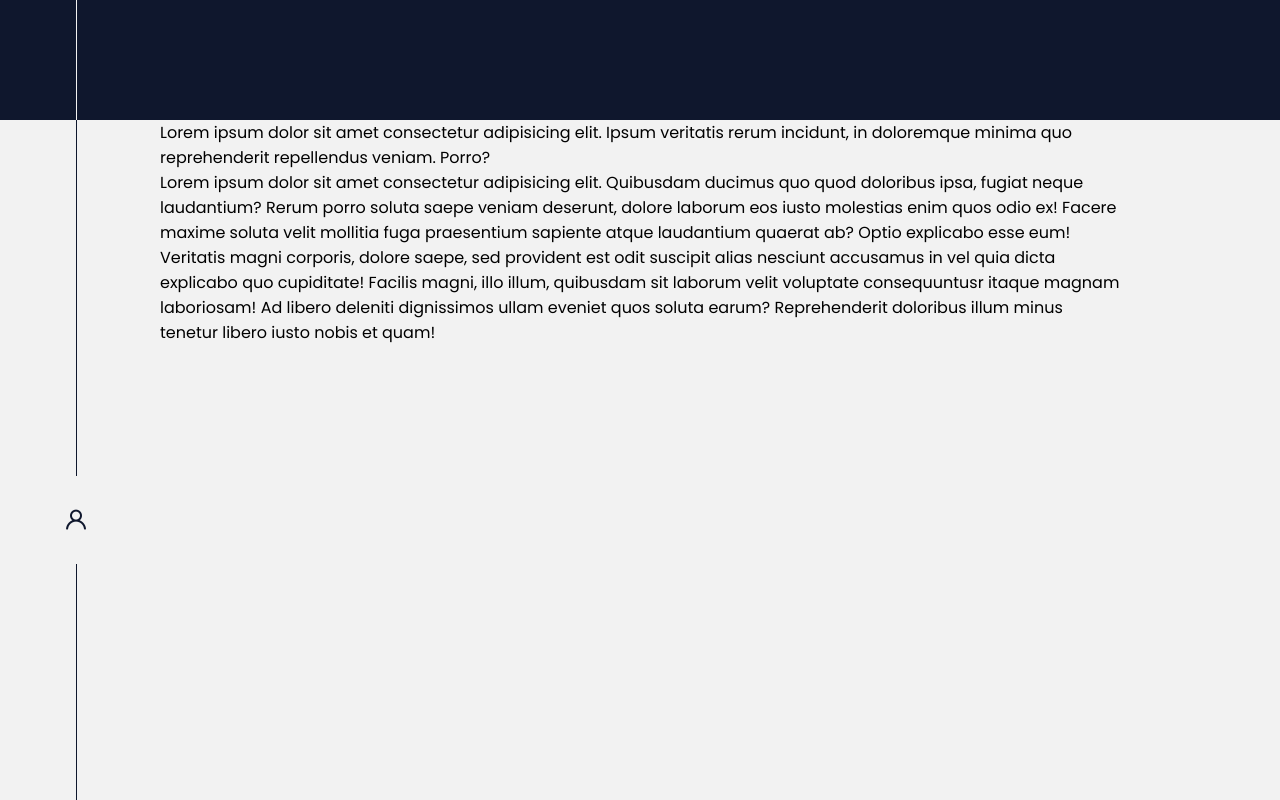
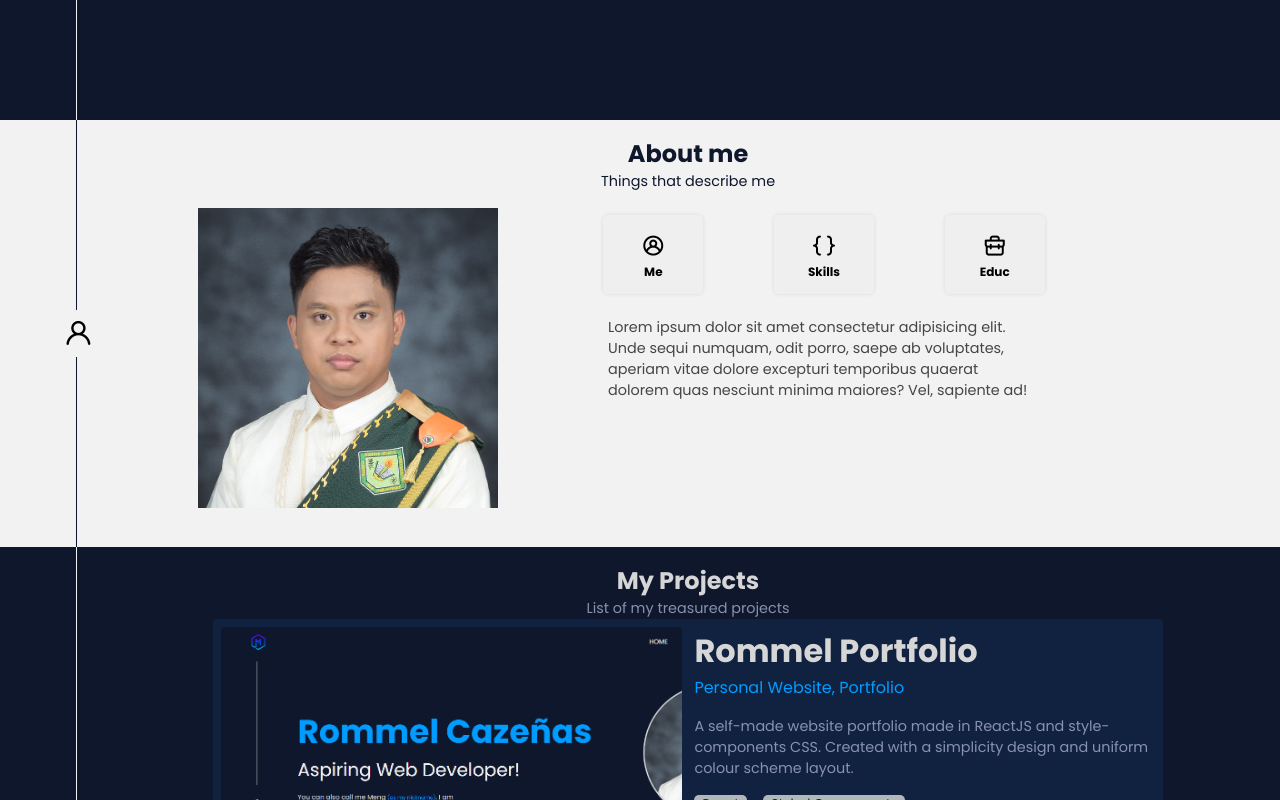
Before and after one commit to Meenngg/rommel-portfolio, a React (Create React App) app: page / in a window 1280 px wide. Shown: the part 680-1480 px from the top of the page. Built offline with nearby package versions, Linux system fonts and the light colour scheme.

Commit message:
add about component

```diff
--- a/src/App.css
+++ b/src/App.css
@@ -157,7 +157,7 @@ nav .nav-burger {
 
 #about {
   background-color: var(--light-theme-color);
-  height: 100vh;
+  /* height: 100vh; */
 }
 
 #project {
--- a/src/pages/about.jsx
+++ b/src/pages/about.jsx
@@ -1,7 +1,16 @@
 import "../App.css";
 import "../styles/about.style.css";
+import ProfilePic from "../assets/Grad_Profile.png";
+import { useState } from "react";
 
 export const About = () => {
+    const aboutArray = [1, 2, 3];
+    const [toggle, setToggle] = useState(1);
+
+    const changeTab = (data) => {
+        setToggle(data);
+    }
+
     return (
         <div className="about">
             <div className="left-section">
@@ -10,14 +19,85 @@ export const About = () => {
                 <i className="v-line-dark"></i>
             </div>
             <div className="about-content">
-                <p>Lorem ipsum dolor sit amet consectetur adipisicing elit. Ipsum veritatis rerum incidunt, in doloremque minima quo reprehenderit repellendus veniam. Porro?</p>
-                <p>Lorem ipsum dolor sit amet consectetur adipisicing elit. Quibusdam ducimus quo quod doloribus ipsa, fugiat neque laudantium? Rerum porro soluta saepe veniam deserunt, dolore laborum eos iusto molestias enim quos odio ex! Facere maxime soluta velit mollitia fuga praesentium sapiente atque laudantium quaerat ab? Optio explicabo esse eum! Veritatis magni corporis, dolore saepe, sed provident est odit suscipit alias nesciunt accusamus in vel quia dicta explicabo quo cupiditate! Facilis magni, illo illum, quibusdam sit laborum velit voluptate consequuntusr itaque magnam laboriosam! Ad libero deleniti dignissimos ullam eveniet quos soluta earum? Reprehenderit doloribus illum minus tenetur libero iusto nobis et quam!</p>
+                <section className="section-header">
+                    <h3>About me</h3>
+                    <p>Things that describe me</p>
+                </section>
+                <section className="content-section">
+                    <div className="profile-tab">
+                        <img src={ProfilePic} alt="Rommel Cazeñas" />
+                    </div>
+                    <div className="info-tab">
+                        <div className="header-button">
+                            <section>
+                                <button onClick={() => changeTab(1)}>
+                                    <i className="uil uil-user-circle"></i>
+                                    <p>Me</p>
+                                </button>
+                            </section>
+                            <section>
+                                <button onClick={() => changeTab(2)}>
+                                    <i className="uil uil-brackets-curly"></i>
+                                    <p>Skills</p>
+                                </button>
+                            </section>
+                            <section>
+                                <button onClick={() => changeTab(3)}>
+                                    <i className="uil uil-briefcase"></i>
+                                    <p>Educ</p>
+                                </button>
+                            </section>
+                        </div>
+                        <div className="desc-tab">
+                            <section id={toggle == 1 ? "show" : "hide"}>
+                                <p>Lorem ipsum dolor sit amet consectetur adipisicing elit. Unde sequi numquam, odit porro, saepe ab voluptates, aperiam vitae dolore excepturi temporibus quaerat dolorem quas nesciunt minima maiores? Vel, sapiente ad!</p>
+                            </section>
+                            <section id={toggle == 2 ? "show" : "hide"}>
+                                <div>
+                                    <i class="uil uil-check-circle"></i>&nbsp;
+                                    <p>JavaScript</p>
+                                </div>
+                                <div>
+                                    <i class="uil uil-check-circle"></i>&nbsp;
+                                    <p>ReactJS</p>
+                                </div>
+                                <div>
+                                    <i class="uil uil-check-circle"></i>&nbsp;
+                                    <p>HTML</p>
+                                </div>
+                                <div>
+                                    <i class="uil uil-check-circle"></i>&nbsp;
+                                    <p>CSS</p>
+                                </div>
+                                <div>
+                                    <i class="uil uil-check-circle"></i>&nbsp;
+                                    <p>Firebase</p>
+                                </div>
+                                <div>
+                                    <i class="uil uil-check-circle"></i>&nbsp;
+                                    <p>Styled</p>
+                                </div>
+                                <div>
+                                    <i class="uil uil-check-circle"></i>&nbsp;
+                                    <p>CSS</p>
+                                </div>
+                                <div>
+                                    <i class="uil uil-check-circle"></i>&nbsp;
+                                    <p>CSS</p>
+                                </div>
+                                <div>
+                                    <i class="uil uil-check-circle"></i>&nbsp;
+                                    <p>CSS</p>
+                                </div>
+
+                            </section>
+                            <section id={toggle == 3 ? "show" : "hide"}>
+                                3
+                            </section>
+                        </div>
+                    </div>
+                </section>
             </div>
-            {/* <div className="right-section">
-                <div className="v-line-dark"></div>
-                    <i class="uil uil-home"></i>
-                <div className="v-line-dark"></div>
-            </div> */}
         </div>
      );
 }
--- a/src/pages/home.jsx
+++ b/src/pages/home.jsx
@@ -16,7 +16,7 @@ export const Home = () => {
                 <h1>Rommel Cazeñas</h1>
                 <p className="name-sub">Aspiring Web Developer!</p>
                 <section>
-                    <p>You can also call me Meng <span style={{fontSize:"0.8em", color: "#009cff"}}>(as my nickname)</span>. I am passionate in creating web application.</p>
+                    <p>You can also call me Meng <span style={{fontSize:"0.8em", color: "#009cff"}}>(as my nickname)</span>. I am passionate in creating web application. </p>
                     <div>
                         <a href="https://github.com/Meenngg"><i className="uil uil-github"></i></a>
                         <a href="https://www.linkedin.com/in/rommel-caze%C3%B1as/"><i className="uil uil-linkedin"></i></a>
--- a/src/styles/about.style.css
+++ b/src/styles/about.style.css
@@ -1,10 +1,123 @@
 .about {
+    --dark-theme-color: #0f172d;
+    --light-theme-color: #f2f2f2;
+    --highlight-theme-color: #009cff;
+    --child-dark-theme-color: #112240;
+    --dark-title-theme-color: #e6f1ff;
+    --dark-text-theme-color: #8892b0;
+
+    color: var(--dark-theme-color);
     display: grid;
     grid-template-columns: repeat(12, 1fr);
-    height: 100vh;
     overflow: hidden;
+    /* text-align: center;
+    justify-content: center; */
+}
+
+.about i {
+    font-size: 1.8em;
+    color: #000000;
+}
+
+.about h3{
+    color: var(--dark-theme-color);
+    font-size: 1.5em;
+}
+
+.about p {
+    font-size: 0.9em;
 }
 
 .about-content {
-    grid-column: span 10;
+    grid-column: span 11;
+    display: flex;
+    flex-direction: column;
+    text-align: center;
 }
+
+.section-header {
+    padding: 1em 0;
+}
+
+.content-section {
+    display: grid;
+    grid-template-columns: repeat(7, 1fr);
+    margin-bottom: 2em;
+    gap: 1em;
+}
+
+.content-section button {
+    margin: 0.5em 1em;
+    width: 100px;
+    /* box-shadow: 0 5px 20px -10px rgba(2, 12 , 27, 0.7);     */
+    box-shadow: 0 0 4px 0px rgba(0, 0, 0, 0.1);
+}
+
+.content-section img {
+    width: 300px;
+    height: 300px;
+}
+
+.content-section .profile-tab {
+    grid-column: span 3;
+}
+
+.content-section .info-tab {
+    grid-column: span 4;
+    display: grid;
+    grid-template-columns: 1fr;
+    grid-template-rows:max-content;
+}
+
+.info-tab > div {
+    grid-column: span 1;
+}
+
+.info-tab .header-button {
+    display: grid;
+    grid-template-columns: repeat(3, 1fr);
+    /* gap: 1em; */
+}
+
+.info-tab .header-button > section {
+    grid-column: span 1;
+}
+
+.info-tab .desc-tab {
+    display: grid;
+    grid-template-columns: repeat(3, 1fr);
+}
+
+.info-tab .desc-tab > section {
+    grid-column: span 3;
+    margin: 1em 2.5em;
+}
+
+.info-tab .desc-tab section:nth-child(1) {
+    text-align: start;
+}
+
+.info-tab .desc-tab section:nth-child(2) {
+    display: grid;
+    grid-template-columns: repeat(3, 1fr);
+    grid-template-rows: auto;
+    gap: 1em;
+}
+
+.info-tab .desc-tab section:nth-child(2) div{
+    display: flex;
+    align-items: center;
+   justify-content: center;
+
+}
+
+.info-tab .desc-tab section:nth-child(2) i {
+    font-size: 1em;
+}
+
+
+
+
+#hide {
+    display: none;
+}
--- a/src/styles/contact.style.css
+++ b/src/styles/contact.style.css
@@ -16,7 +16,7 @@ i {
 }
 
 .content-section {
-    margin: 1.8em 0;
+    /* margin: 1em 0; */
     grid-column: span 11;
     color: #454545;
     display: grid;
--- a/src/styles/project.style.css
+++ b/src/styles/project.style.css
@@ -42,7 +42,7 @@
 
 .project-header {
     text-align: center;
-    margin: 1em 0;
+    /* margin: 1em 0; */
 }
 
 .project-list {
```
